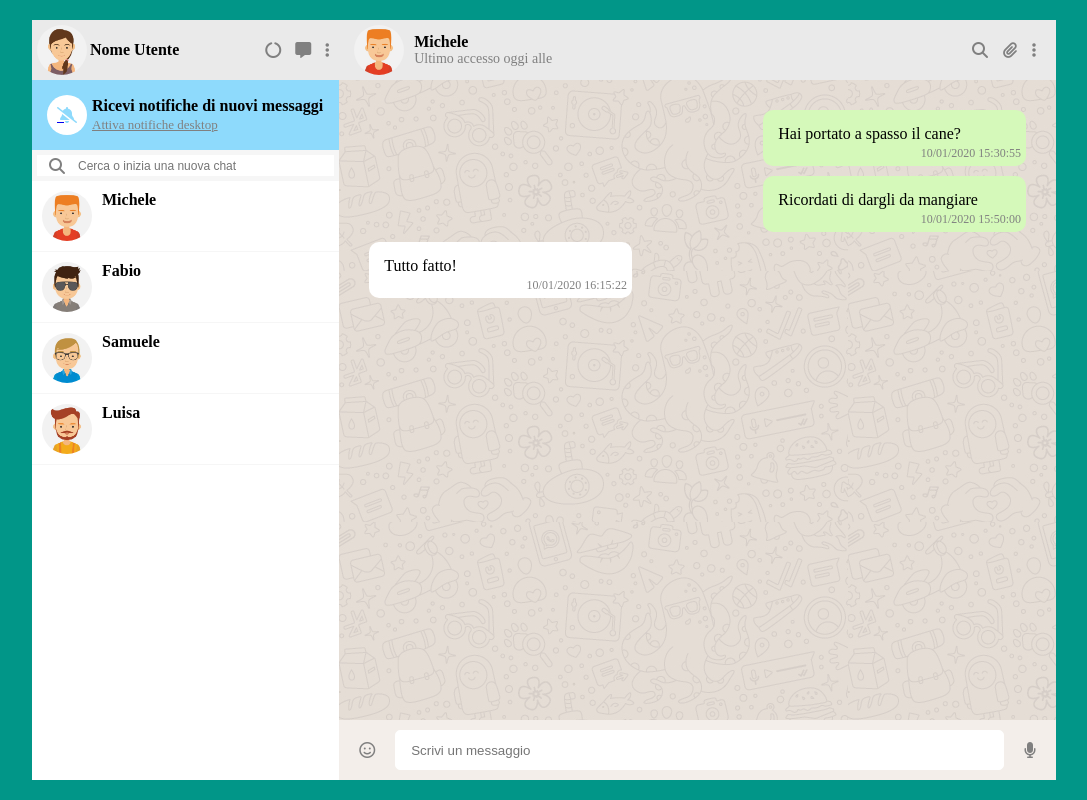
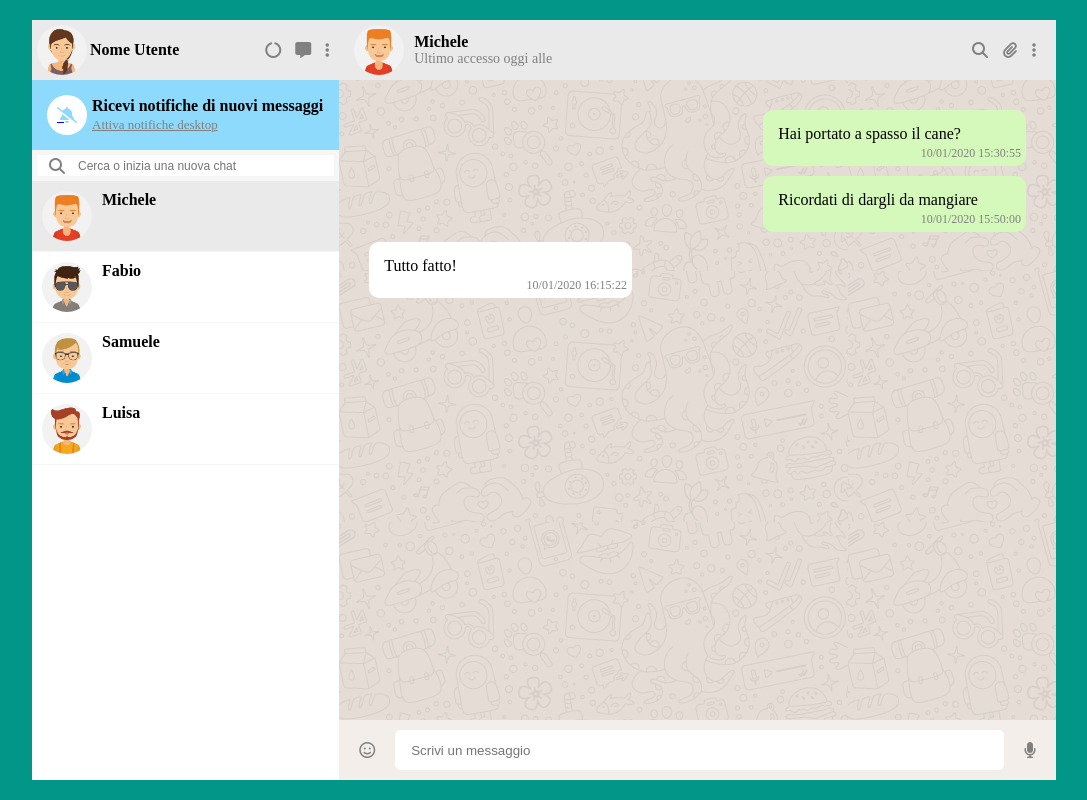
Before and after one commit to NicolaVerlato/vue-boolzapp, a plain HTML site: page milestone-1/index.html in a window 1280 px wide. Shown: the whole page, without its empty margins (96-1183 px from the left). Drawn offline with nearby package versions, Linux system fonts and the light colour scheme.

Commit message:
fatto active sulla chat corrente

```diff
--- a/milestone-1/css/style.css
+++ b/milestone-1/css/style.css
@@ -88,7 +88,7 @@ aside{
     margin-left: 10px;
 }
 .chat.active{
-    background-color: grey;
+    background-color: #eaeaea;
 }
 .chat:hover{
     background-color: #eaeaea;
--- a/milestone-1/index.html
+++ b/milestone-1/index.html
@@ -55,7 +55,7 @@
                     </div>
 
                     <ul>
-                        <li @click="goToThisChat(index)" v-for="(contact, index) in contacts" class="chat" :class="'active' === index">
+                        <li @click="goToThisChat(index)" v-for="(contact, index) in contacts" class="chat" :class="index === currentChat ? 'active' : '' " >
                             <img :src="'img/avatar' + contact.avatar + '.jpg'" :alt="contact.name">
                             <div class="user-name">
                                 <b>{{ contact.name }}</b>
```
